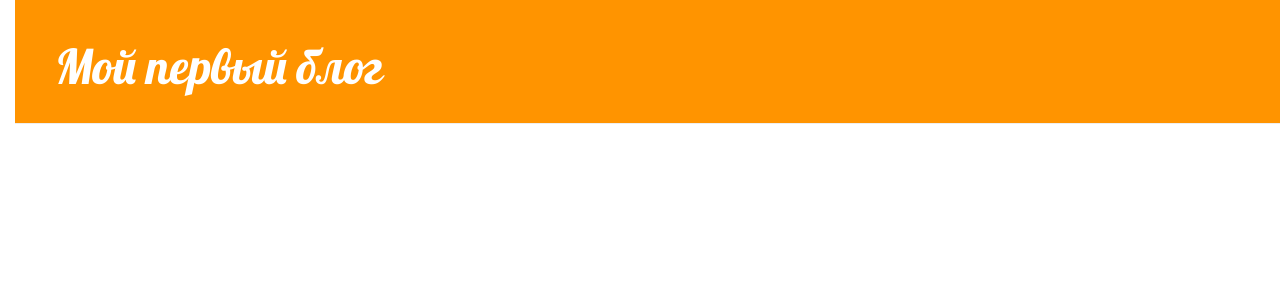
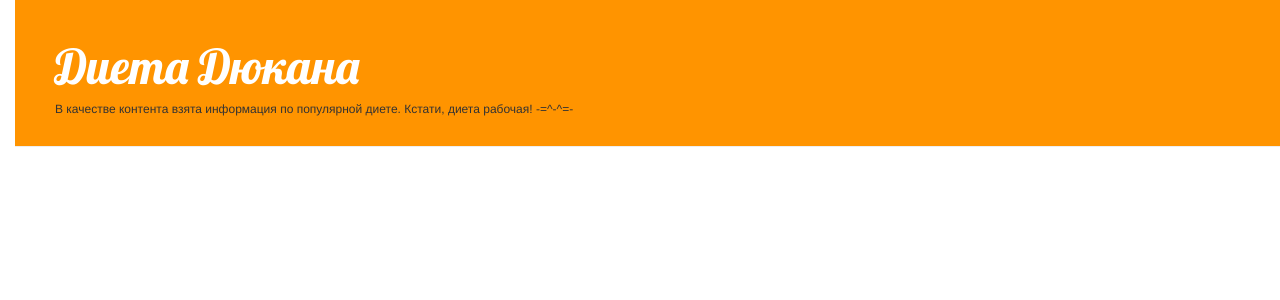
Before and after one commit to maksimes/my-first-blog, a Django app: page / in a window 1280 px wide. Shown: the top 300 px of the page. Run offline with Django 3.2, Linux system fonts and the light colour scheme; data that the repository does not hold is empty; some libraries are stand-ins or nearby versions.

Commit message:
Add title -Dukan and discription title

```diff
--- a/blog/templates/blog/base.html
+++ b/blog/templates/blog/base.html
@@ -2,7 +2,7 @@
 <html>
 
     <head>
-        <title>Первый блог Макса</title>
+        <title>Сайт на Django, сделанный в рамках обучения</title>
 	<link rel="stylesheet" href="//maxcdn.bootstrapcdn.com/bootstrap/3.2.0/css/bootstrap.min.css">
 	<link rel="stylesheet" href="//maxcdn.bootstrapcdn.com/bootstrap/3.2.0/css/bootstrap-theme.min.css">
         <link href="https://fonts.googleapis.com/css?family=Lobster&subset=latin,cyrillic" rel="stylesheet" type="text/css">
@@ -13,7 +13,8 @@
             {% if user.is_authenticated %}
                 <a href="{% url 'post_new' %}" class="top-menu"><span class="glyphicon glyphicon-plus"></span></a>
             {% endif %}
-            <h1><a href="/">Мой первый блог</a></h1>
+            <h1><a href="/">Диета Дюкана</a></h1>
+            <h6>В качестве контента взята информация по популярной диете. Кстати, диета рабочая! -=^-^=-</h6>
         </div>
         <div class="content container">
             <div class="row">
```
